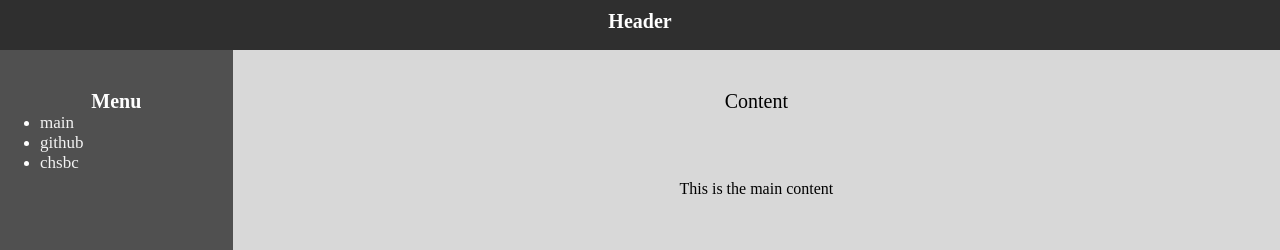
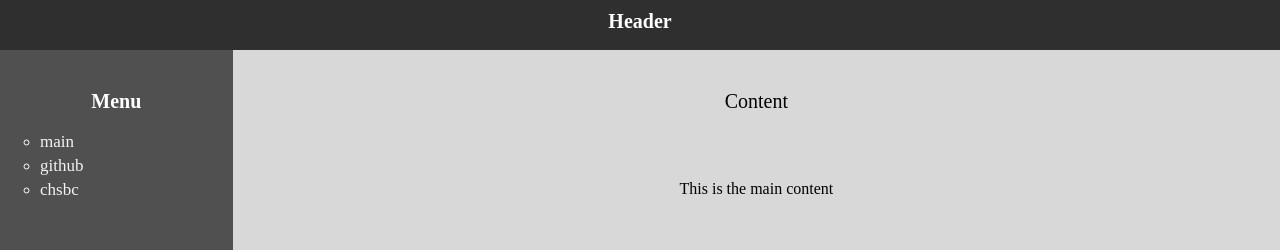
Before and after one commit to MaxKorop/Practice-9, a React (Create React App) app: page / in a window 1280 px wide. Shown: the top 250 px of the page. Built offline with nearby package versions, Linux system fonts and the light colour scheme.

Commit message:
Refactoring

```diff
--- a/src/components/Footer/Footer.js
+++ b/src/components/Footer/Footer.js
@@ -1,7 +1,6 @@
 import React from 'react';
 import './footer.css';
 import Menu from '../Menu/Menu';
-import getId from '../../helpers';
 
 
 const Footer = (props) => {
--- a/src/components/SideBar/SideBar.js
+++ b/src/components/SideBar/SideBar.js
@@ -1,7 +1,6 @@
 import React from 'react';
 import './sideBar.css';
 import Menu from '../Menu/Menu';
-import getId from '../../helpers';
 
 const SideBar = (props) => {
   const menuItems = [
@@ -12,7 +11,7 @@ const SideBar = (props) => {
   return (
     <div className="sidebar">
       <h2 className="title">{props.title}</h2>
-      <Menu list={menuItems} style={"incolumn"} />
+      <Menu list={menuItems} style_menuItem={"incolumn"} />
     </div>
   );
 };
```
